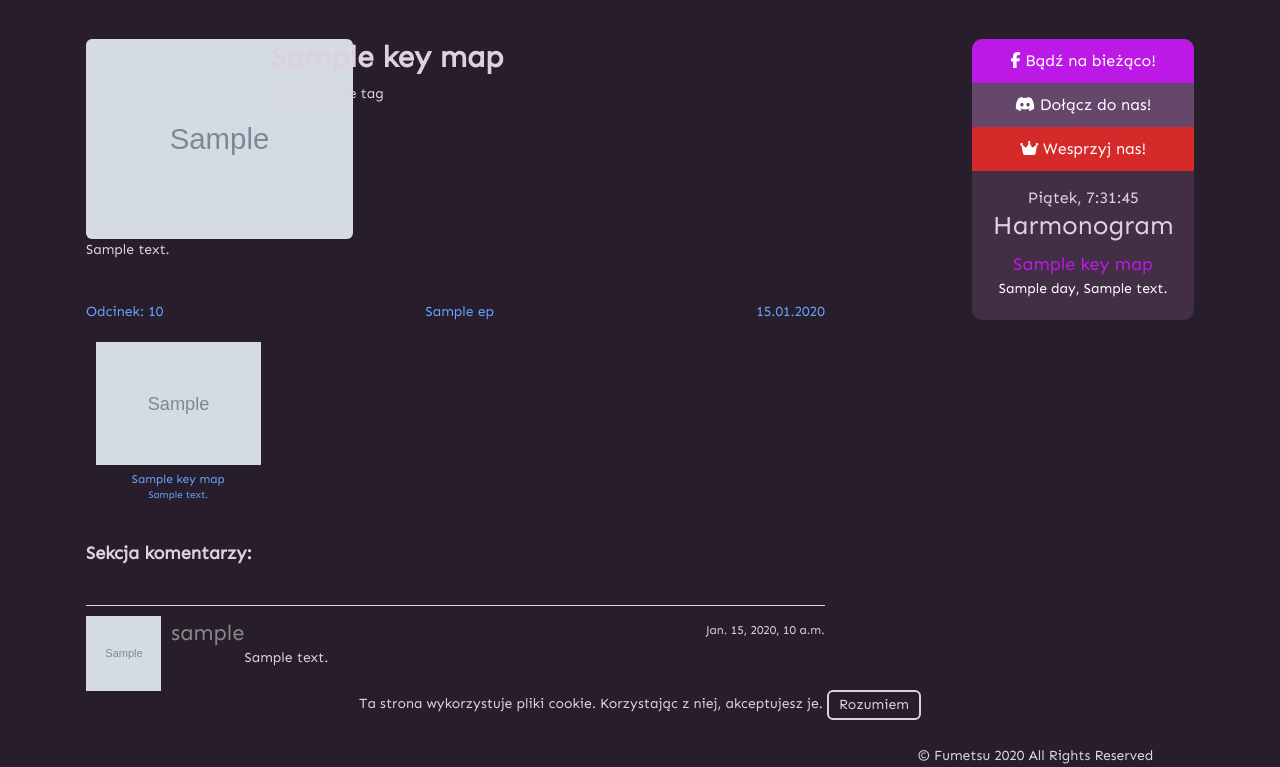
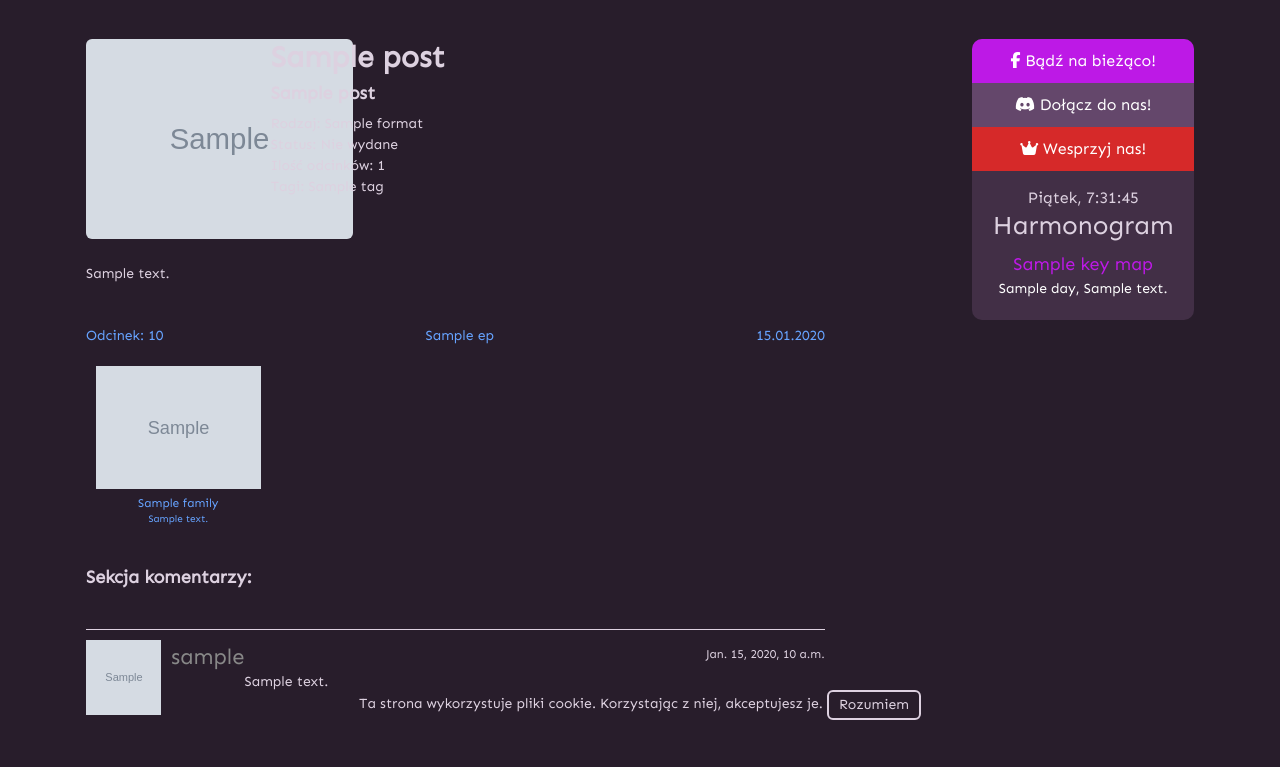
Before and after one commit to ccandour/fumetsu-website, a Django app: template anime/templates/anime/index.html in a window 1280 px wide. Shown: the part 60-827 px from the top of the page. Run offline with Django 3.2, Linux system fonts and the light colour scheme; the template is opened without the code that fills it: most values are stand-ins (such as "Sample title", 1, 10 or a date in 2020); grey boxes marked "Sample" are stand-in pictures; some libraries are stand-ins or nearby versions.

Commit message:
feat: added url redirects, changed anime urls

```diff
--- a/anime/templates/anime/index.html
+++ b/anime/templates/anime/index.html
@@ -19,7 +19,18 @@
     {#				</div>#}
                     </div>
                     <div>
-                    <h2>{{posts.key_map.title}}</h2>
+                        <h2 class="text-start">{{posts.name_english}}</h2>
+                        <h5>{{posts.name_romaji}}</h5>
+                        <div>Rodzaj: {{ posts.format }}</div>
+                        <div>Status:
+                            {% if posts.status == 'AIRING' %}
+                                Wychodzi
+                            {% elif posts.status == 'FINISHED' %}
+                                Zakończone
+                            {% elif posts.status == 'NOT_YET_RELEASED' %}
+                                Nie wydane
+                            {% endif %}
+                        <div>Ilość odcinków: {{ posts.episode_count }}</div>
 
                         <div id="tags">
                             Tagi:
@@ -36,7 +47,7 @@
                     </div>
                 </div>
 			</div>
-            <p>{{posts.content}}</p>
+            <p class="mt-4">{{posts.content}}</p>
          {% if napisy and user.is_authenticated %}
 	    <a class="float-end" href="/media/{{napisy}}">Napisy</a>
     {% endif %}
@@ -63,9 +74,9 @@
  	<div class="col-12 col-lg-8 float-start">
   {% for family in family_anime %}
    <div class="col-6 col-md-3 other">
-		  <a href="{% url 'anime-nm' family.key_map.web_name %}">
+		  <a href="{% url 'anime-nm' family.web_name %}">
       <img class="oth-img" src="{{ family.image.url }}">
-    			{{family.key_map.title}}
+    			{{family.title}}
 			    <div class="series-title-s">{{family.desc}}</div>
 		  </a>
    </div>
--- a/anime/templates/anime/list.html
+++ b/anime/templates/anime/list.html
@@ -41,7 +41,6 @@
         {{not_found}}
     {% else %}
     	{% for post in posts %}
-            <h2>{{ post.title }}</h2>
             {% if ses_bool %}
                 {% for pos in post %}
             		<div class="col-6 col-md-4 col-lg-3 ser-col float-start">
--- a/fumetsu/models.py
+++ b/fumetsu/models.py
@@ -26,6 +26,7 @@ class Anime_list(models.Model):
     napisy = models.FileField(upload_to='archiwum/', blank=True)
     title = models.CharField(max_length=100, null=True, blank=True)
     web_name = models.CharField(max_length=100, null=True, blank=True)
+    # Anilist properties
     name_romaji = models.CharField(max_length=100, null=True, blank=True)
     name_english = models.CharField(max_length=100, null=True, blank=True)
     format = models.CharField(max_length=100, null=True, blank=True)
@@ -104,3 +105,8 @@ class Post_comment(models.Model):
 
     def __str__(self):
         return (f'post {self.author}, {self.content} do anime {self.post_map}.')
+
+class Url_redirects(models.Model):
+    id = models.UUIDField(primary_key=True, default=uuid.uuid4, editable=False)
+    old_url = models.CharField(max_length=100)
+    new_url = models.CharField(max_length=100)
--- a/fumetsu/static/fumetsu/css/style.css
+++ b/fumetsu/static/fumetsu/css/style.css
@@ -565,3 +565,17 @@ margin: 0 5px;
 .bg-dark {
 	background-color: #67428B;
 }
+
+.fade-img {
+  position: relative;
+}
+
+.fade-img:after {
+  content:"";
+  position: absolute;
+  bottom: 0;
+  left: 0;
+  right: 0;
+  background: linear-gradient(to bottom, rgba(255,255,255,0) 0%,rgba(255,255,255,1) 100%);
+  height: 40%;
+}
--- a/requirements.txt
+++ b/requirements.txt
@@ -96,3 +96,4 @@ yarl
 zipp
 crispy-bootstrap5
 pyanilist
+python-slugify
```
Also changed, not shown: anime/converters.py (added, +14 -0 lines), anime/urls.py (+9 -3 lines), anime/views.py (+14 -2 lines), fumetsu/views.py (+67 -68 lines), utils/utils.py (added, +16 -0 lines), fumetsu/migrations/0012_add_anilist_data.py, fumetsu/migrations/0013_url_redirects.py (added). Lines whose indentation alone changed are shown as unchanged.
